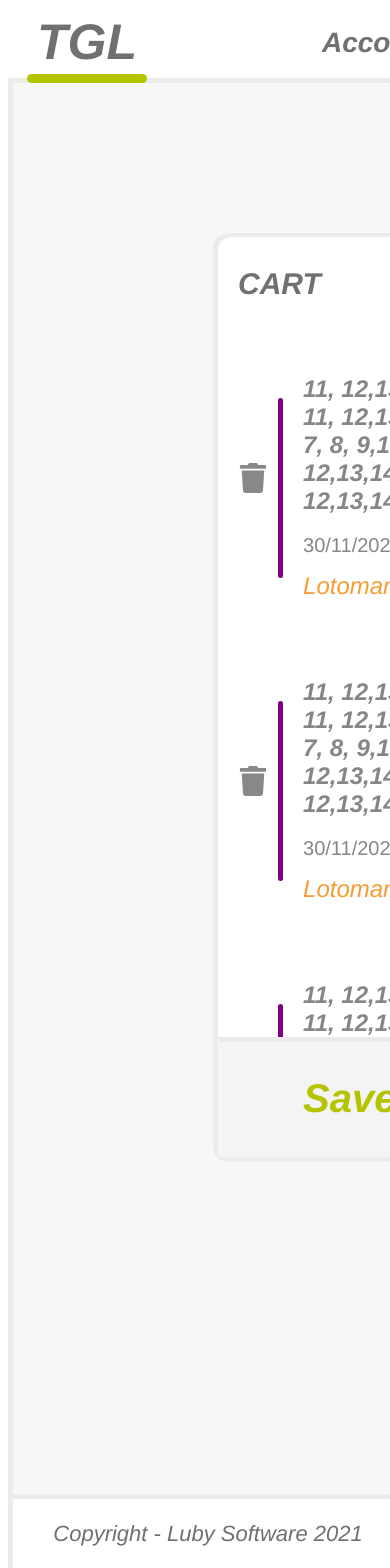
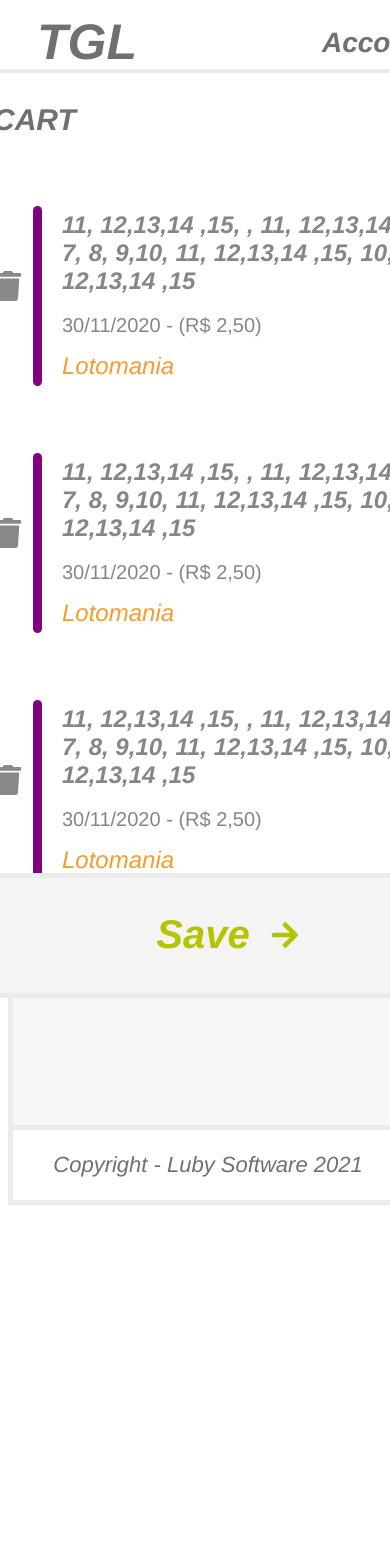
Before and after one commit to philoureiro/TGL----Web, a React (Create React App) app: page /newbet in a window 390 px wide. Shown: the top 1568 px of the page. After the commit the page ends 1213 px from the top, so only its background shows below. Built offline with nearby package versions, Linux system fonts and the light colour scheme.

Commit message:
Feat: Responsividade page NewBet

```diff
--- a/src/components/GameActionButton/styles.ts
+++ b/src/components/GameActionButton/styles.ts
@@ -1,4 +1,5 @@
 import styled from 'styled-components';
+import { shade } from 'polished';
 
 
 export const Container = styled.button`
@@ -9,6 +10,9 @@ export const Container = styled.button`
   align-items: center;
   border-radius: 15px;
   outline: none;
+  &:hover{
+        background: ${shade(0.1, '#E2E2E2')};
+      }
 `;
 
 export const TextButton = styled.h3`
--- a/src/components/TypeOfGameButton/styles.ts
+++ b/src/components/TypeOfGameButton/styles.ts
@@ -1,16 +1,21 @@
 import styled from 'styled-components';
+import { shade } from 'polished';
 
 
 export const Container = styled.button`
   display: flex;
   justify-content: center;
   align-items: center;
-  width: 140px;
+  min-width: 140px;
   height: 50px;
   border-radius: 30px;
-  background-color: #000;
   margin-right: 30px;
   outline: none;
+
+
+  &:hover{
+        background: ${shade(0.1, '#E2E2E2')};
+      }
 `;
 
 export const ButtonText = styled.h3`
--- a/src/pages/NewBet/index.tsx
+++ b/src/pages/NewBet/index.tsx
@@ -1,8 +1,8 @@
-import React, { useEffect } from 'react';
+import React, { useEffect, useCallback } from 'react';
 import {
   Container, BoxNewBet, TextNewBet, TextChooseAGame, BoxNumberAllButtonsArounds, BoxIcon,
   BoxNewCart, TextFor, BoxTitle, BoxButtonsTypeOfGame, TextDescriptionOfBet, BoxActionsButtons,
-  ButtonLogin, TextTitleCart, BoxInternalCart
+  ButtonLogin, TextTitleCart, BoxInternalCart, BoxDescription
 } from './styles';
 import { getDataOfJson } from '../../services/api'
 import CopyrightBar from '../../components/CopyrightBar';
@@ -19,9 +19,36 @@ interface NewBetProps {
 
 }
 
+interface DataProps {
+  types: [{
+    type: string,
+    description: string;
+    range: number,
+    price: number,
+    'max-number': number,
+    color: string,
+    'min-cart-value': number,
+  }]
+}
+
 const NewBet: React.FC<NewBetProps> = () => {
 
   const data = getDataOfJson();
+
+  const returnAroundButtons = useCallback((indice) => {
+    let aux = 0;
+    let arrayOfButtons = [];
+
+    while (aux < data[indice].range) {
+      arrayOfButtons.push(
+        <AroundGameButton backgroundColor={data[indice].color} numberButton={`${aux + 1}`}></AroundGameButton>
+      );
+      aux++;
+    }
+    return arrayOfButtons;
+  }, []);
+
+
 
   return (
     <>
@@ -32,25 +59,38 @@ const NewBet: React.FC<NewBetProps> = () => {
             <TextNewBet>NEW BET</TextNewBet>
             <TextFor>FOR MEGA-SENA</TextFor>
           </BoxTitle>
+          <BoxTitle>
+            <TextChooseAGame>Choose a game</TextChooseAGame>
+          </BoxTitle>
 
-          <TextChooseAGame>Choose a game</TextChooseAGame>
           <BoxButtonsTypeOfGame>
-            {
-              data.map((e) => (
-                <TypeOfGameButton backgroundColor={'#fff'} color={e.color} nameButton={'Lotomania'}></TypeOfGameButton>
-              ))
-            }
+
+            <TypeOfGameButton backgroundColor={'#01AC66'} color={'#fff'} nameButton={'Lotomania'}></TypeOfGameButton>
+            <TypeOfGameButton backgroundColor={'#01AC66'} color={'#7F3992'} nameButton={'Lotofácil'}></TypeOfGameButton>
+
+            <TypeOfGameButton backgroundColor={'#01AC66'} color={'#7F3992'} nameButton={'Mega-Sena'}></TypeOfGameButton>
+            <TypeOfGameButton backgroundColor={'#01AC66'} color={'#7F3992'} nameButton={'Mega-Sena'}></TypeOfGameButton>
+            <TypeOfGameButton backgroundColor={'#01AC66'} color={'#7F3992'} nameButton={'Mega-Sena'}></TypeOfGameButton>
+            <TypeOfGameButton backgroundColor={'#01AC66'} color={'#7F3992'} nameButton={'Mega-Sena'}></TypeOfGameButton>
+            <TypeOfGameButton backgroundColor={'#01AC66'} color={'#7F3992'} nameButton={'Mega-Sena'}></TypeOfGameButton>
+            <TypeOfGameButton backgroundColor={'#01AC66'} color={'#7F3992'} nameButton={'Mega-Sena'}></TypeOfGameButton>
+            <TypeOfGameButton backgroundColor={'#01AC66'} color={'#7F3992'} nameButton={'Mega-Sena'}></TypeOfGameButton>
+            <TypeOfGameButton backgroundColor={'#01AC66'} color={'#7F3992'} nameButton={'Mega-Sena'}></TypeOfGameButton>
+            <TypeOfGameButton backgroundColor={'#01AC66'} color={'#7F3992'} nameButton={'Mega-Sena'}></TypeOfGameButton>
+            <TypeOfGameButton backgroundColor={'#01AC66'} color={'#7F3992'} nameButton={'Mega-Sena'}></TypeOfGameButton>
           </BoxButtonsTypeOfGame>
-          <TextChooseAGame>Fill your bet</TextChooseAGame>
-          <TextDescriptionOfBet>Fill your bet Mark as many numbers as you want up to a maximum of 50. Win by hitting 15, 16, 17, 18, 19, 20 or none of the 20 numbers drawn.</TextDescriptionOfBet>
+
+          <BoxDescription>
+            <TextChooseAGame>Fill your bet</TextChooseAGame>
+            <TextDescriptionOfBet>Fill your bet Mark as many numbers as you want up to a maximum of 50. Win by hitting 15, 16, 17, 18, 19, 20 or none of the 20 numbers drawn.</TextDescriptionOfBet>
+
+          </BoxDescription>
 
           <BoxNumberAllButtonsArounds>
 
 
             {
-              data.map((e, i) => (
-                <AroundGameButton backgroundColor={e.color} numberButton={`${i + 1}`}></AroundGameButton>
-              ))
+              returnAroundButtons(3)
             }
 
 
@@ -58,7 +98,7 @@ const NewBet: React.FC<NewBetProps> = () => {
 
           <BoxActionsButtons>
             <GameActionButton backgroundColor={'#fff'} color={'#01AC66'} borderColor={'#01AC66'} nameButton={'Complete game'}></GameActionButton>
-            <GameActionButton backgroundColor={'#fff'} color={'#01AC66'} borderColor={'#01AC66'} marginLeft={'-500px'} nameButton={'Clear game'}></GameActionButton>
+            <GameActionButton backgroundColor={'#fff'} color={'#01AC66'} borderColor={'#01AC66'} marginLeft={'-250px'} nameButton={'Clear game'}></GameActionButton>
             <GameActionButton backgroundColor={'#01AC66'} color={'#fff'} borderColor={'#01AC66'} nameButton={'Add to cart'}>
               <BoxIcon>
                 <Icon.FaCartArrowDown size={30} color={'#fff'}></Icon.FaCartArrowDown>
@@ -144,4 +184,15 @@ export default NewBet;
             <TypeOfGameButton backgroundColor={'#01AC66'} color={'#7F3992'} nameButton={'Mega-Sena'}></TypeOfGameButton>
 
  *
+             {
+              data.map((e) => (
+                <TypeOfGameButton backgroundColor={'#fff'} color={e.color} nameButton={'Lotomania'}></TypeOfGameButton>
+              ))
+            }
+
+
+
+             data.map((e, i) => (
+                <AroundGameButton backgroundColor={e.color} numberButton={`${i + 1}`}></AroundGameButton>
+              ))
  */
--- a/src/pages/NewBet/styles.ts
+++ b/src/pages/NewBet/styles.ts
@@ -6,8 +6,8 @@ export const Container = styled.div`
   min-height: 100vh;
   max-height: 100%;
   width: 100vw;
-  justify-content: flex-start;
-  align-items:  flex-start;
+  justify-content: center;
+  align-items:  center;
   flex-direction: row;
   background-color: #F7F7F7;
   display: flex;
@@ -24,8 +24,7 @@ export const Text = styled.h3`
 
 export const BoxNewBet = styled.div`
   margin-left: 150px;
-  width: auto;
-  margin-top: 150px;
+  max-width: 1000px;
   display: flex;
   flex-direction: column;
   justify-content: flex-start;
@@ -34,16 +33,19 @@ export const BoxNewBet = styled.div`
 `;
 
 export const BoxNewCart = styled.div`
+margin-top: -140px;
   margin-left: 50px;
   margin-right: 150px;
-  width: 450px;
-  margin-top: 150px;
+  min-width: 520px;
+  max-width: 520px;
+
   display: flex;
   flex-direction: column;
   border-color: #EBEBEB;
   border-width: 5px;
   border-style: solid;
   border-radius: 15px;
+
 `;
 
 export const ButtonLogin = styled.button`
@@ -69,12 +71,23 @@ export const ButtonLogin = styled.button`
       }
 `;
 
-
 export const BoxTitle = styled.h3`
   display: flex;
   justify-content:  flex-start;
   align-items: flex-start;
+  width: 420px;
+  margin-top: -30px;
 `;
+
+export const BoxDescription = styled.h3`
+  display: flex;
+  justify-content:  center;
+  align-items: left;
+  width: 970px;
+  flex-direction: column;
+`;
+
+
 
 export const TextNewBet = styled.h3`
   font-family: helvetica;
@@ -126,9 +139,11 @@ export const TextDescriptionOfBet = styled.h3`
 
 export const BoxButtonsTypeOfGame = styled.div`
   display: flex;
-  height: 70px;
+  height: 100px;
+  width: 970px;
   justify-content: flex-start;
   align-items:  center;
+  overflow-x: auto;
 `;
 
 
@@ -136,16 +151,15 @@ export const BoxNumberAllButtonsArounds = styled.div`
   display: grid;
   grid-template-columns: repeat(auto-fill, minmax(90px, 90px));
   gap: 8px;
-  max-width: 1400px;
+  max-width: 1000px;
   justify-items: center;
   overflow-x: auto;
-
 `;
 
 export const BoxActionsButtons = styled.div`
   margin-top: 50px;
   display: flex;
-  width: 100%;
+  width: 975px;
   height: 70px;
   justify-content: space-between;
   align-items:  center;
```
